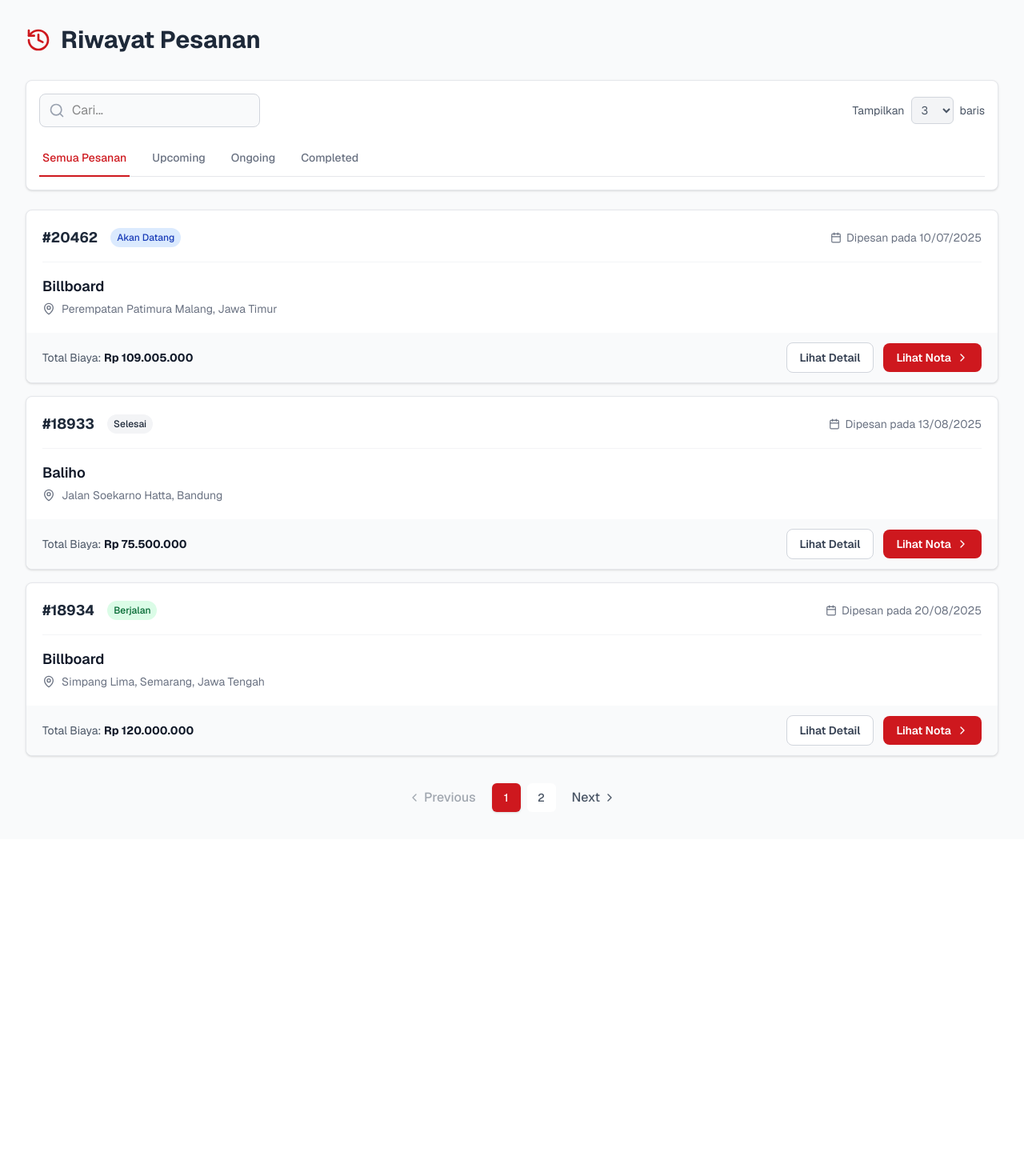
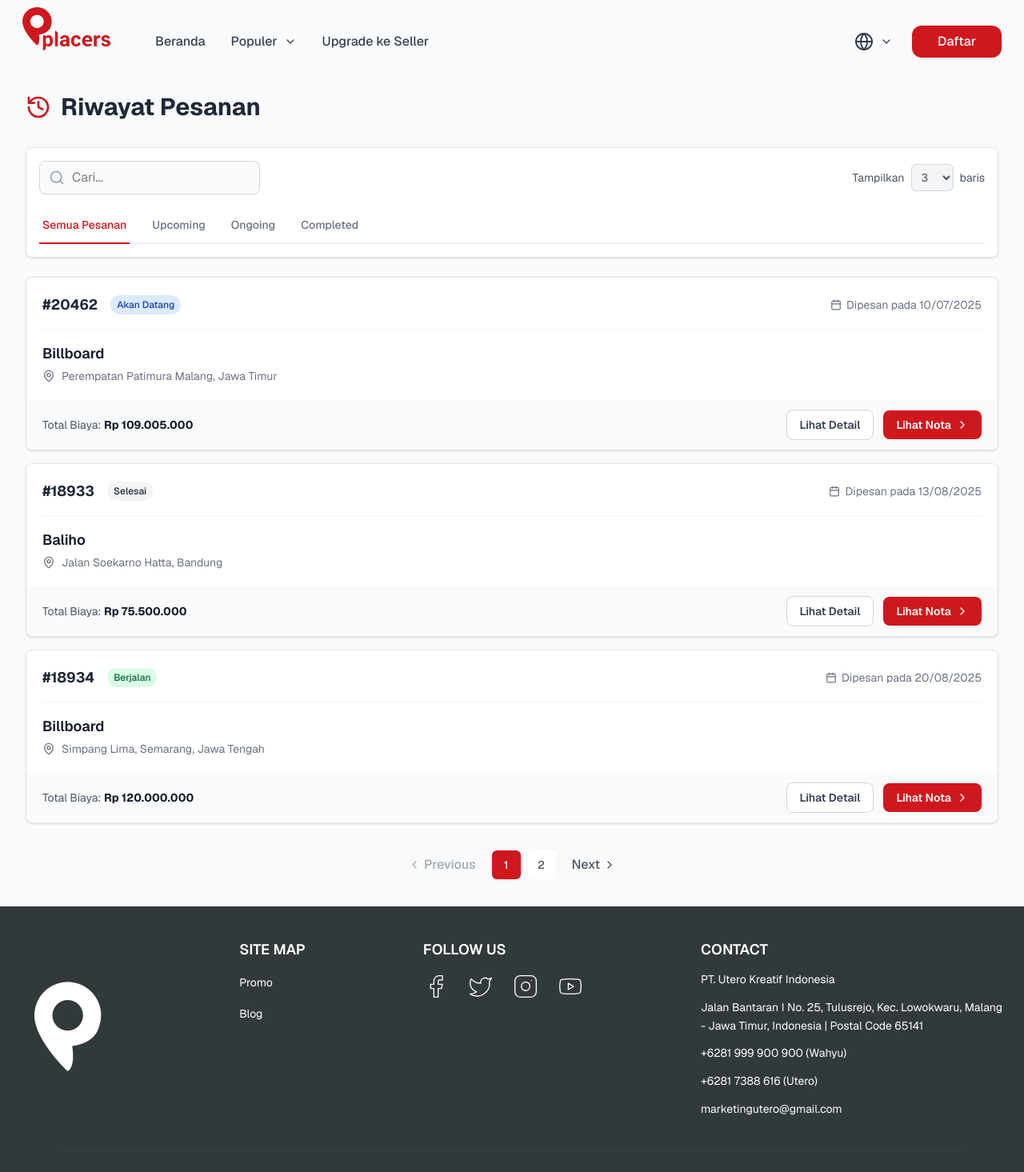
Before and after one commit to Utero-Interns/placers-website, a Next.js app: page /order-history in a window 1280 px wide. Shown: the top 1465 px of the page at 80% size. Before the commit the page ends 1049 px from the top, so only its background shows below. Built offline with nearby package versions, Linux system fonts and the light colour scheme.

Commit message:
fix: add navbar and footer to history page

```diff
--- a/app/globals.css
+++ b/app/globals.css
@@ -36,3 +36,10 @@ body {
   color: var(--foreground);
   font-family: var(--font-poppins);
 }
+
+@media print {
+  nav,
+  footer {
+    display: none !important;
+  }
+}
--- a/app/order-history/page.tsx
+++ b/app/order-history/page.tsx
@@ -4,8 +4,10 @@ import React, { useState } from 'react';
 import { Order } from '@/types';
 import OrderHistoryPage from '@/components/order-history/OrderHistoryPage';
 import InvoicePage from '@/components/order-history/InvoicePage';
+import NavBar from '@/components/NavBar';
+import FootBar from '@/components/footer/FootBar';
 
-const App: React.FC = () => {
+const OrderHistory: React.FC = () => {
   const [view, setView] = useState<'list' | 'invoice'>('list');
   const [selectedOrder, setSelectedOrder] = useState<Order | null>(null);
 
@@ -21,12 +23,16 @@ const App: React.FC = () => {
 
   return (
     <div className="bg-gray-50 min-h-screen font-sans">
-      {view === 'list' && <OrderHistoryPage onShowInvoice={handleShowInvoice} />}
-      {view === 'invoice' && selectedOrder && (
-        <InvoicePage order={selectedOrder} onBack={handleBackToList} />
-      )}
+      <NavBar />
+      <main>
+        {view === 'list' && <OrderHistoryPage onShowInvoice={handleShowInvoice} />}
+        {view === 'invoice' && selectedOrder && (
+          <InvoicePage order={selectedOrder} onBack={handleBackToList} />
+        )}
+      </main>
+      <FootBar />
     </div>
   );
 };
 
-export default App;
+export default OrderHistory;
--- a/components/footer/FootBar.tsx
+++ b/components/footer/FootBar.tsx
@@ -13,6 +13,8 @@ export default function FootBar() {
                 <Image
                     src="/logo-placers-white.png"
                     alt="Placers Logo"
+                    width={500}
+                    height={500}
                     className="hidden lg:block h-24 w-24 mx-auto lg:mx-0 lg:my-auto lg:h-32 lg:w-32 2xl:h-48 2xl:w-48"
                 />
 
@@ -54,6 +56,8 @@ export default function FootBar() {
                 <Image
                     src="/logo-placers-white.png"
                     alt="Placers Logo"
+                    height={500}
+                    width={500}
                     className="h-8 w-8 lg:hidden"
                 />
 
--- a/components/order-history/OrderHistoryPage.tsx
+++ b/components/order-history/OrderHistoryPage.tsx
@@ -107,7 +107,7 @@ const OrderHistoryPage: React.FC<OrderHistoryPageProps> = ({ onShowInvoice }) =>
                           setSearchTerm(e.target.value);
                           setCurrentPage(1);
                       }}
-                      className="pl-10 pr-4 py-2 w-full border border-gray-300 rounded-lg focus:outline-none focus:ring-2 focus:ring-[var(--color-primary)]/80 bg-gray-50"
+                      className="pl-10 pr-4 py-2 w-full text-black border border-gray-300 rounded-lg focus:outline-none focus:ring-2 focus:ring-[var(--color-primary)]/80 bg-gray-50"
                   />
                   <Search className="absolute left-3 top-1/2 -translate-y-1/2 text-gray-400" size={20} />
               </div>
```
